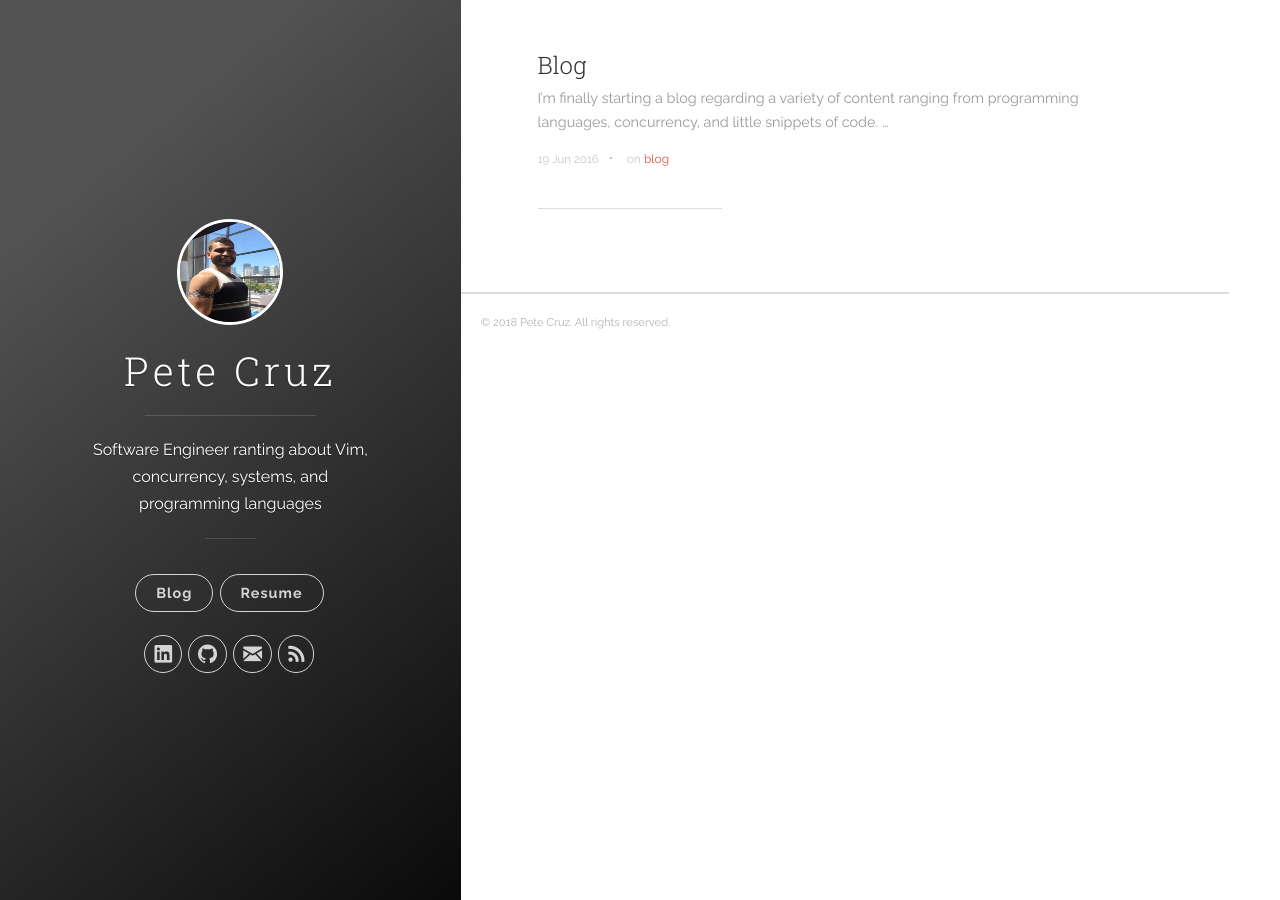
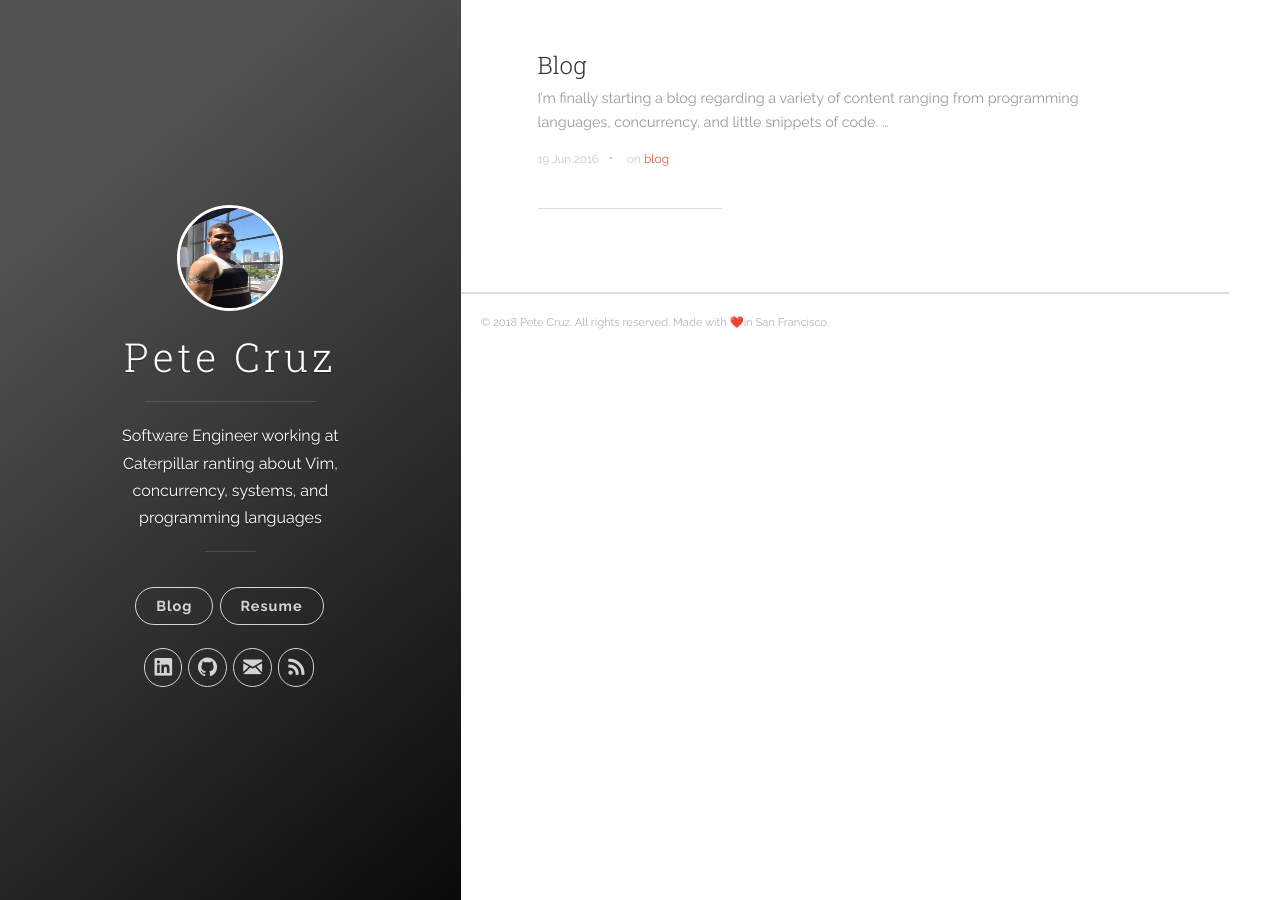
Before and after one commit to Petesta/petesta.github.io, a Jekyll site: the page built from index.html, in a window 1280 px wide. Built offline with Jekyll 4.4.1, drawn with Linux system fonts in a browser that asks for light colours; nearby versions of some CDN libraries; the list of posts is cut into pages by our own code.

Commit message:
Update description and footer.

```diff
--- a/_config.yml
+++ b/_config.yml
@@ -1,6 +1,6 @@
 # Site Settings
 title: Pete Cruz
-description: 'Software Engineer ranting about Vim, concurrency, systems, and programming languages'
+description: 'Software Engineer working at Caterpillar ranting about Vim, concurrency, systems, and programming languages'
 url: 'https://blog.petesta.com'
 baseurl: '/'
 path_check: '/'
--- a/_includes/footer.html
+++ b/_includes/footer.html
@@ -1,5 +1,5 @@
 <footer class="footer">
-  <span class="footer__copyright">&copy; {{ site.time | date: '%Y' }} {{ site.author.name }}. All rights reserved.</span>
+  <span class="footer__copyright">&copy; {{ site.time | date: '%Y' }} {{ site.author.name }}. All rights reserved. Made with ❤️in San Francisco.</span>
 </footer>
 
 <script type="text/javascript" src="https://ajax.googleapis.com/ajax/libs/jquery/1.11.3/jquery.min.js"></script>
--- /dev/null
+++ b/_layouts/resume.html
@@ -0,0 +1,4 @@
+---
+layout: default
+---
+<h2>Resume 📝</h2>
```
